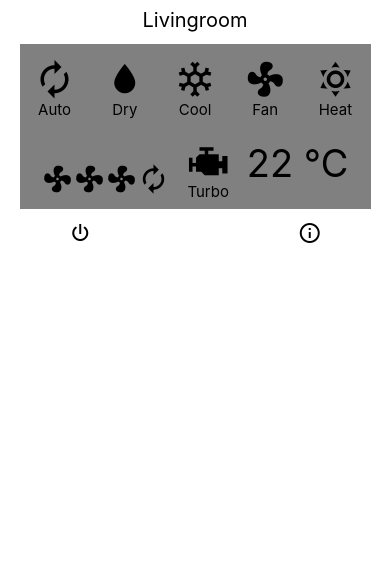
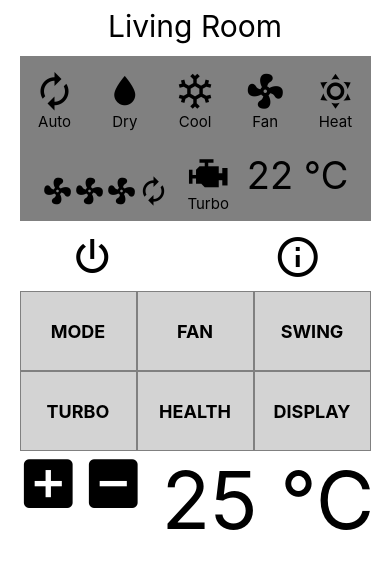
Before and after one commit to BorjanKalinoski/home-control, a React Native app: screen / in a window 390 px wide. Shown: the top 568 px of the page. Built offline with nearby package versions, Linux system fonts and the light colour scheme.

Commit message:
Add settings buttons and change temperature molecule, customize butotn, -> abstract out the button style, add a config file, prettify it

```diff
--- a/App.tsx
+++ b/App.tsx
@@ -1,6 +1,6 @@
 import React from "react";
 import { StyleSheet, SafeAreaView, Platform, StatusBar } from "react-native";
-import AcRemoteScreen from "./app/screens/AcRemoteScreen";
+import AcRemoteScreen from "./app/scenes/AcRemoteScreen";
 
 const statusBarHeight = Platform.OS === "android" ? StatusBar.currentHeight : 0;
 
--- a/app/components/atoms/CustomButton/index.tsx
+++ b/app/components/atoms/CustomButton/index.tsx
@@ -1,12 +1,37 @@
 import React from "react";
-import { Button, View } from "react-native";
-//import action from bla bla, action('clicked')
-const CustomButton = (props: any) => {
-  // return <Button title={props.title} onPress={props.clicked} />;
+import { TouchableOpacity, Text, StyleSheet } from "react-native";
+const CustomButton = ({ onPress, title }: any) => {
   return (
-    <View style={props.style}>
-      <Button title={props.title} onPress={() => {}} />
-    </View>
+    <TouchableOpacity
+      activeOpacity={0.5}
+      onPress={onPress}
+      style={styles.buttonContainer}
+    >
+      <Text style={styles.buttonText}>{title}</Text>
+    </TouchableOpacity>
   );
 };
+const styles = StyleSheet.create({
+  buttonContainer: {
+    elevation: 8,
+    backgroundColor: "lightgrey",
+    borderWidth: 1,
+    borderColor: "grey",
+    textAlign: "center",
+    textAlignVertical: "center",
+    alignItems: "center",
+    justifyContent: "center",
+    paddingVertical: 10,
+    paddingHorizontal: 15,
+    flex: 1,
+    height: 80,
+  },
+  buttonText: {
+    fontSize: 18,
+    color: "black",
+    fontWeight: "bold",
+    alignSelf: "center",
+    textTransform: "uppercase",
+  },
+});
 export default CustomButton;
--- a/app/components/atoms/CustomIcon/index.tsx
+++ b/app/components/atoms/CustomIcon/index.tsx
@@ -1,7 +1,7 @@
 import React from "react";
 import { StyleSheet } from "react-native";
 import Icon from "react-native-vector-icons/MaterialCommunityIcons";
-import CustomIconProps from "../../types/types";
+import { CustomIconProps } from "../../types/types";
 const DEFAULT_ICON_SIZE = 24; //izvadi gi vo config file
 const CustomIcon = (props: CustomIconProps) => {
   return (
--- a/app/components/molecules/ChangeTemperature/index.tsx
+++ b/app/components/molecules/ChangeTemperature/index.tsx
@@ -5,12 +5,12 @@ import CustomText from "../../atoms/CustomText";
 const ChangeTemperature = (props: any) => {
   return (
     <View style={styles.row}>
-      <View style={styles.column}>
-        <CustomIcon name="plus-box" />
-        <CustomIcon name="minus-box" />
+      <View style={styles.row}>
+        <CustomIcon name="plus-box" iconSize={65} />
+        <CustomIcon name="minus-box" iconSize={65} />
       </View>
       <View style={styles.column}>
-        <CustomText size={16} text="25 &#x2103;" />
+        <CustomText textSize={80} text="25 &#x2103;" />
       </View>
     </View>
   );
@@ -18,7 +18,7 @@ const ChangeTemperature = (props: any) => {
 const styles = StyleSheet.create({
   row: {
     flexDirection: "row",
-    justifyContent: "center",
+    justifyContent: "space-evenly",
   },
   column: {
     height: "100%",
--- a/app/components/molecules/Fan/index.tsx
+++ b/app/components/molecules/Fan/index.tsx
@@ -17,8 +17,8 @@ const Fan = (props: any) => {
 
 const styles = StyleSheet.create({
   container: {
+    alignItems: "flex-end",
     flexDirection: "row",
-    alignItems: "flex-end",
   },
 });
 
--- a/app/components/organisms/SettingsContainer/index.tsx
+++ b/app/components/organisms/SettingsContainer/index.tsx
@@ -1,22 +1,35 @@
 import React from "react";
-import { View, StyleSheet } from "react-native";
+import { View, StyleSheet, Text } from "react-native";
 import ChangeTemperature from "../../molecules/ChangeTemperature";
-import SettingsButtons from "../../molecules/SettingsButtons";
+import CustomButton from "../../atoms/CustomButton";
 const SettingsContainer = (props: any) => {
   return (
-    <View style={styles.row}>
-      <SettingsButtons />
-      <ChangeTemperature />
+    <View style={styles.container}>
+      <View style={styles.row}>
+        <CustomButton style={styles.button} title={"Mode"} />
+        <CustomButton style={styles.button} title={"Fan"} />
+        <CustomButton style={styles.button} title={"Swing"} />
+      </View>
+      <View style={styles.row}>
+        <CustomButton style={styles.button} title={"Turbo"} />
+        <CustomButton style={styles.button} title={"Health"} />
+        <CustomButton style={styles.button} title={"Display"} />
+      </View>
     </View>
   );
 };
 const styles = StyleSheet.create({
+  button: {
+    width: "33.333%",
+  },
   row: {
-    flex: 1,
     flexDirection: "row",
+    flexWrap: "wrap",
+  },
+  container: {
+    marginTop: 10,
+    width: "90%",
     alignSelf: "center",
-    width: "80%",
-    justifyContent: "space-around",
   },
 });
 export default SettingsContainer;
--- a/app/screens/AcRemoteScreen.tsx
+++ b/app/scenes/AcRemoteScreen.tsx
@@ -1,30 +1,21 @@
-// import React from "react";
-// import {
-//   View,
-//   Text,
-//   SafeAreaView,
-//   Platform,
-//   StatusBar,
-//   StyleSheet,
-// } from "react-native";
-
 import React from "react";
-import { ScrollView, Text, View, StyleSheet } from "react-native";
+import { View, StyleSheet } from "react-native";
 import CustomIcon from "../components/atoms/CustomIcon";
 import DisplayContainer from "../components/organisms/DisplayContainer";
+import CustomText from "../components/atoms/CustomText";
 import SettingsContainer from "../components/organisms/SettingsContainer";
-import CustomText from "../components/atoms/CustomText";
-
+import ChangeTemperature from "../components/molecules/ChangeTemperature";
 const AcRemoteScreen = (props: any) => {
   return (
     <View style={styles.container}>
-      <CustomText text="Livingroom" />
+      <CustomText text="Living Room" textSize={30} />
       <DisplayContainer />
       <View style={styles.header}>
-        <CustomIcon name="power" />
-        <CustomIcon name="information-outline" />
+        <CustomIcon name="power" iconSize={48} />
+        <CustomIcon name="information-outline" iconSize={48} />
       </View>
-      {/* <SettingsContainer /> */}
+      <SettingsContainer />
+      <ChangeTemperature />
     </View>
   );
 };
--- a/package.json
+++ b/package.json
@@ -24,6 +24,9 @@
     "@babel/core": "^7.8.6",
     "@types/react": "~16.9.41",
     "@types/react-native": "0.63.1",
+    "babel-plugin-module-resolver": "^4.0.0",
+    "eslint-import-resolver-babel-module": "^5.1.2",
+    "eslint-plugin-import": "^2.22.0",
     "typescript": "~3.9.5"
   },
   "private": true
```
Also changed, not shown: app/components/molecules/SettingsButtons/index.tsx (+5 -6 lines), 1 other file (tests, documents, lock files or other folders).
